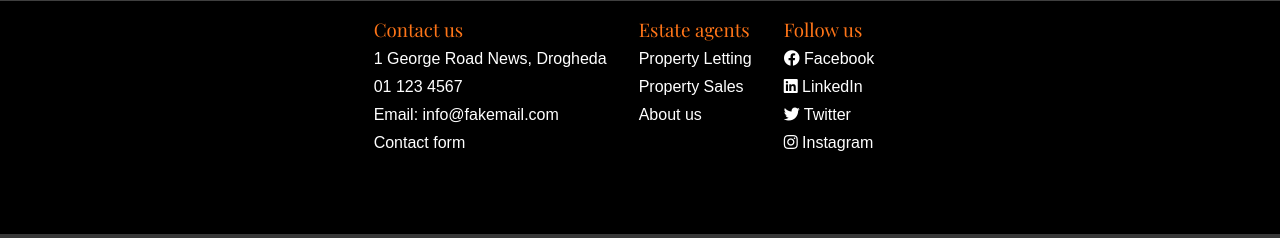
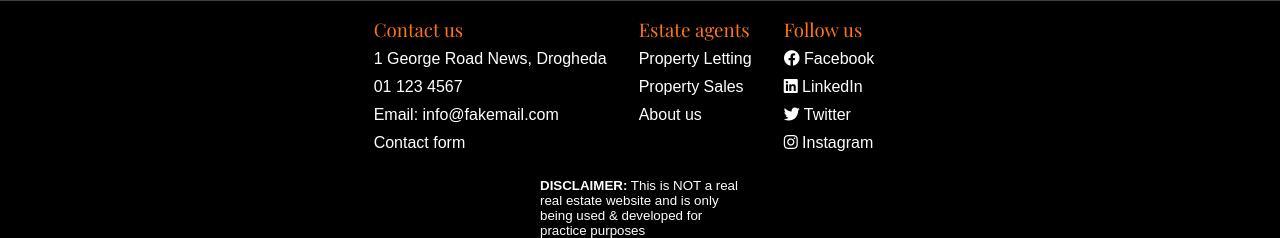
Before and after one commit to victoria-parker/real-estate-website-clone, a PHP site: page /about.php in a window 1280 px wide. Shown: the part 566-804 px from the top of the page. Run offline with PHP 8.4, Linux system fonts and the light colour scheme; some libraries are stand-ins or nearby versions; grey boxes are pictures that could not be loaded.

Commit message:
disclaimer added

```diff
--- a/real-estate-website/includes/footer.php
+++ b/real-estate-website/includes/footer.php
@@ -26,6 +26,8 @@
         </ul>
     </div>
 </footer>
+<small style="display:block; width:200px; margin: auto"><strong>DISCLAIMER:</strong>
+This is NOT a real  real estate website and is only being used & developed for practice purposes</small>
 <script src="js/main.js"></script>
 </body>
 </html>
```
